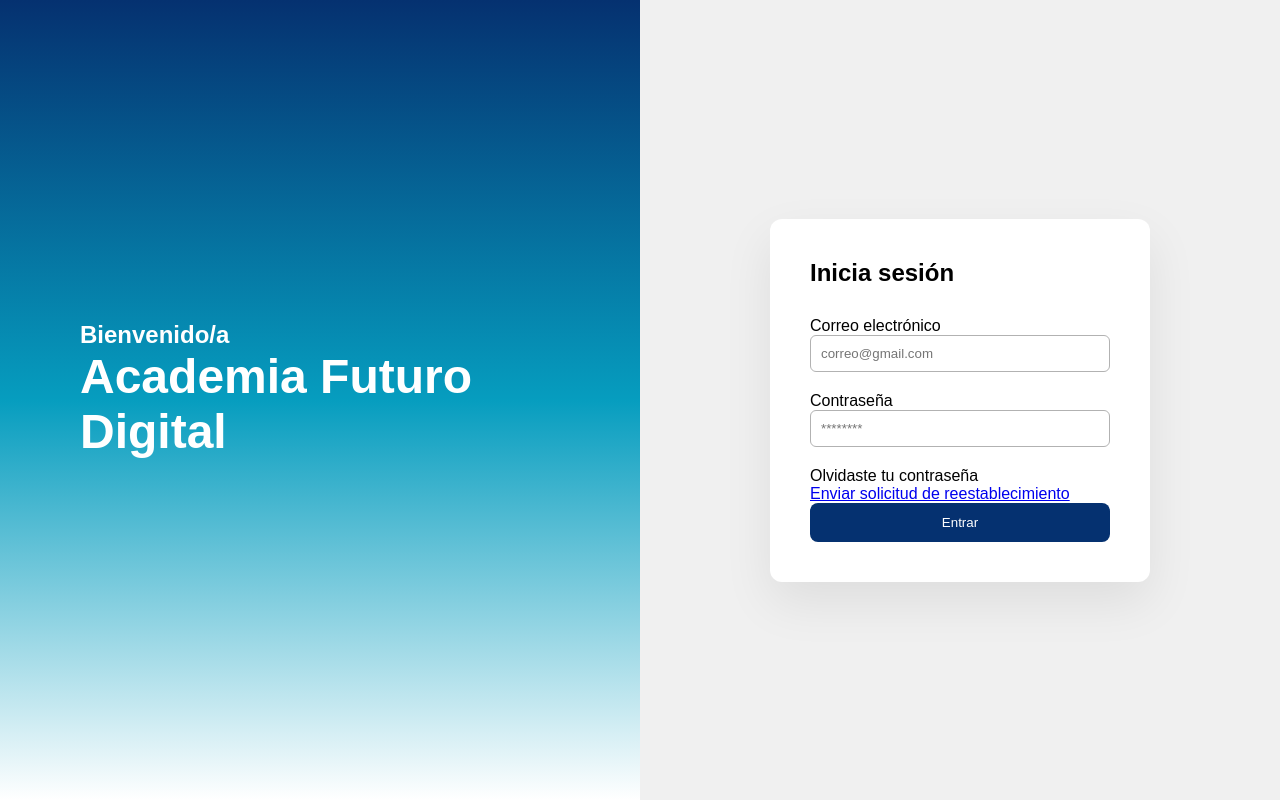
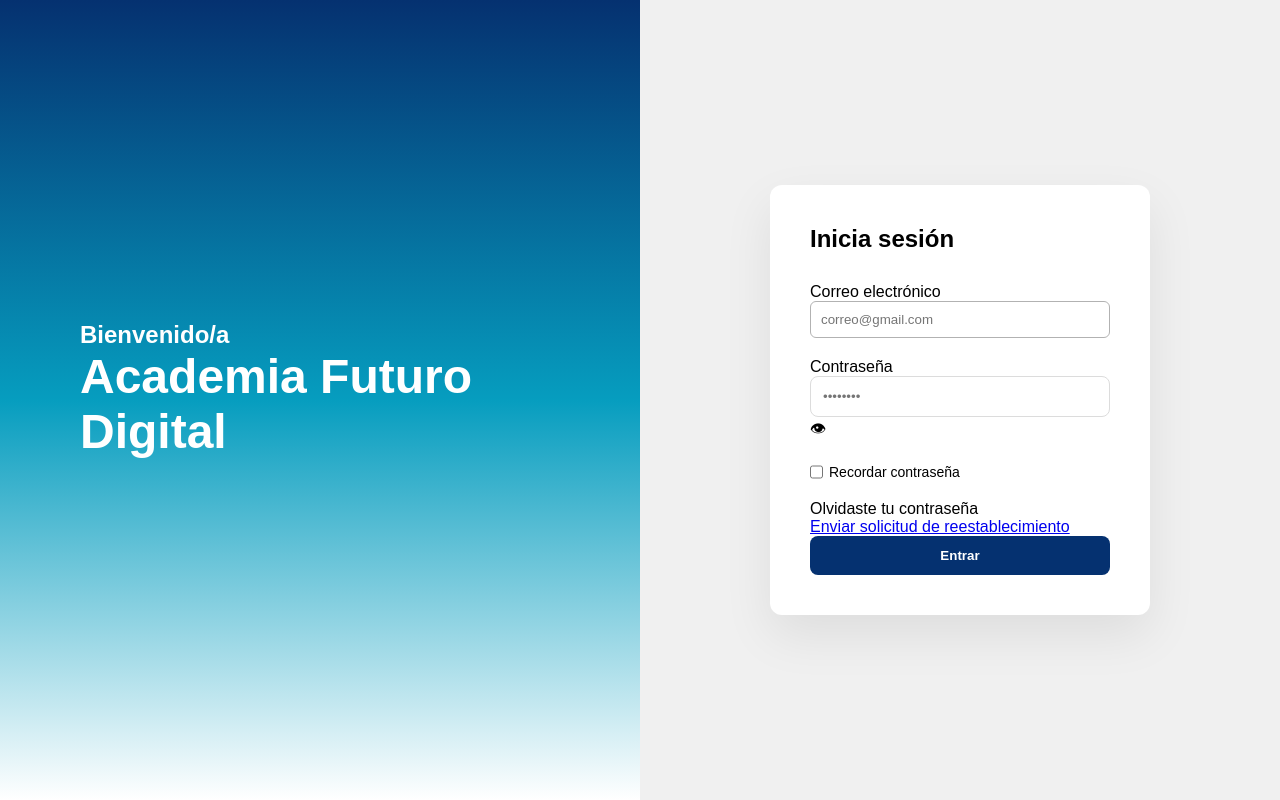
Before and after one commit to Flavia-Valencia/OpusCore, a PHP site: page /login.php in a window 1280 px wide. Run offline with PHP 8.4, Linux system fonts and the light colour scheme.

Commit message:
contraseña estilo

```diff
--- a/css/stylesLogin.css
+++ b/css/stylesLogin.css
@@ -5,12 +5,11 @@
     box-sizing: border-box;
     font-family: Arial, sans-serif;
 }
-/*Conten*/
+/*Pantalla completa*/
 .contenedor {
     display: flex;
     height: 100vh;
 }
-
 /*Lado izquierdo: donde está el degradado*/
 .izquierda {
     width: 50%;
@@ -23,16 +22,13 @@
     justify-content: center;
     padding: 80px;
 }
-
 .izquierda h1 {
     font-size: 48px;
     margin-bottom: 20px;
 }
-
 .izquierda p {
     font-size: 20px;
 }
-
 /*Lado derecho: donde está el formulario*/
 .derecha {
     width: 50%;
@@ -41,7 +37,6 @@
     align-items: center;
     background: #f0f0f0;
 }
-
 .contenedor-formulario {
     background: #FFFFFF;
     padding: 40px;
@@ -49,21 +44,53 @@
     border-radius: 12px;
     box-shadow: 0 20px 50px rgba(0, 0, 0, 0.08);
 }
-
 .leyenda {
     margin-bottom: 30px;
     font-size: 24px;
 }
-
 .fila {
     margin-bottom: 20px;
 }
-
 .fila input {
     width: 100%;
     padding: 10px;
     border-radius: 6px;
     border: 1px solid #b2b2b2;
+}
+.opcion-recordar {
+    display: flex;
+    justify-content: space-between;
+    align-items: center;
+    margin-bottom: 20px;
+}
+.recordar-contrasena {
+    display: flex;
+    font-size: 14px;
+    cursor: pointer;
+}
+.recordar-contrasena input {
+    margin-right: 6px;
+}
+
+.input-password {
+    position: relative;
+}
+
+.input-password input {
+    width: 100%;
+    padding: 12px;
+    padding-right: 40px;
+    border-radius: 8px;
+    border: 1px solid #dcdcdc;
+}
+
+.verContrasena {
+    position: absolute;
+    right: 12px;
+    top: 50%;
+    transform: translateY(-50%);
+    cursor: pointer;
+    font-size: 16px;
 }
 
 .btn-entrar {
@@ -74,8 +101,9 @@
     border: none;
     border-radius: 8px;
     cursor: pointer;
+    font-weight: 600;
+    transition: 0.4s;
 }
-
 .btn-entrar:hover {
     background-color: #1D4B73;
     transform: translateY(2px);
--- /dev/null
+++ b/js/scriptLogin.js
@@ -0,0 +1,9 @@
+function verContrasena() {
+    const input = document.getElementById("contrasena");
+
+    if (input.type === "password") {
+        input.type = "text";
+    } else {
+        input.type = "password";
+    }
+}
--- a/login.php
+++ b/login.php
@@ -27,8 +27,18 @@
                     </div>
 
                     <div class="fila">
-                        <label for="clave-inicio">Contraseña</label>
-                        <input id="clave-inicio" name="clave" type="password" placeholder="********" required />
+                        <label for="contrasena">Contraseña</label>
+                        <div class="input-password">
+                            <input id="contrasena" name="contrasena" type="password" placeholder="••••••••" required />
+                            <span class="ver-contrasena" onclick="verContrasena()">👁</span>
+                        </div>
+                    </div>
+
+                    <div class="opcion-recordar">
+                        <label class="recordar-contrasena">
+                            <input type="checkbox" name="recordar-contrasena"/>
+                            Recordar contraseña
+                        </label>
                     </div>
 
                     <div class="pie">
@@ -40,6 +50,6 @@
             </div>
         </div>
     </div>
-
+    <script src="js/scriptLogin.js"></script>
 </body>
 </html>
```
